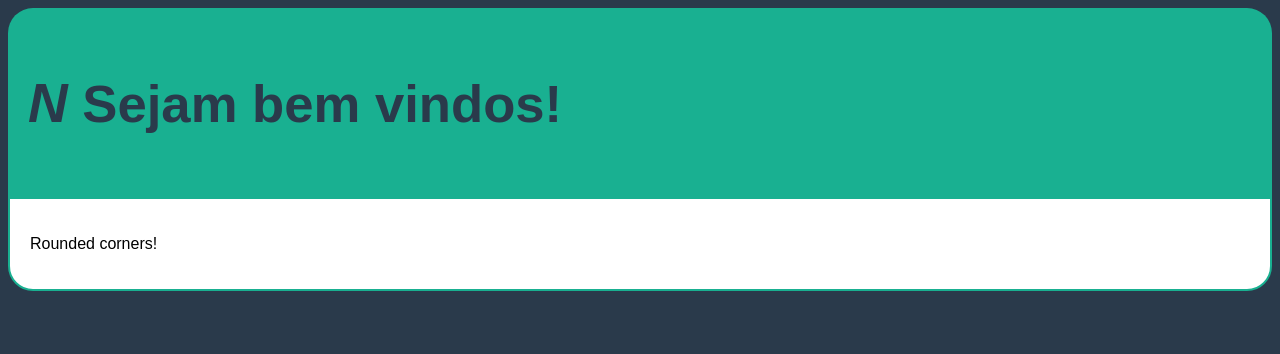
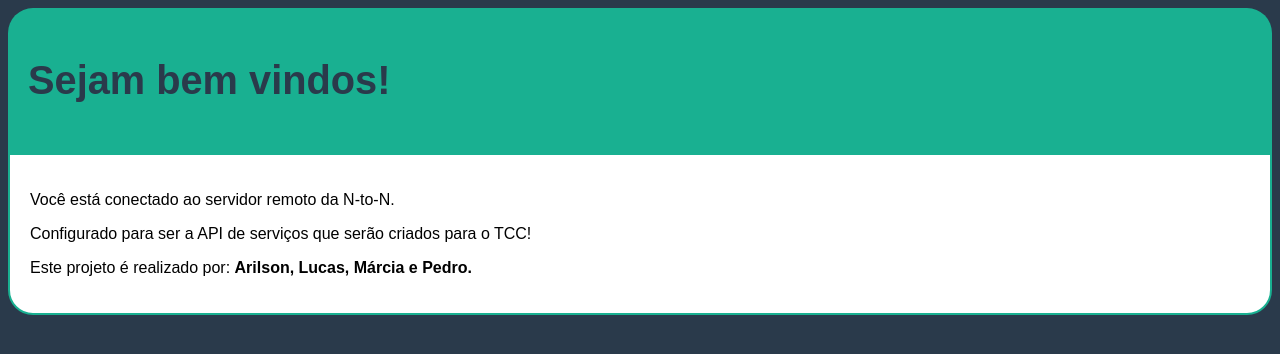
Before and after one commit to lhocihara/n-server, a Flask app: page /hi in a window 1280 px wide. Shown: the top 354 px of the page. Run offline with Flask 2, Linux system fonts and the light colour scheme; parts of the project's set-up code (start-up, migrations or seed data) failed here and were passed over.

Commit message:
carregando o TCC - alterando estrutura do endpoint /hi - adicionando main.html

```diff
--- a/templates/main.html
+++ b/templates/main.html
@@ -18,7 +18,8 @@
           margin: auto;
           width: calc(100% - 40px);
           height: auto;
-          font-size: 45px;
+          font-size: 34px;
+          font-size-adjust: none;
           color: #2A3A4B;
         }
 
@@ -36,8 +37,14 @@
 <body>
 
 
-    <div id="rcorners1"><h3><b style="font-size:55px"><i>N</i></b> Sejam bem vindos!</h3></div>
-    <div id="rcorners2"><p>Rounded corners!</p></div>
+    <div id="rcorners1">
+        <h3>Sejam bem vindos!</h3>
+    </div>
+    <div id="rcorners2">
+        <p>Você está conectado ao servidor remoto da N-to-N.</p>
+        <p>Configurado para ser a API de serviços que serão criados para o TCC!</p>
+        <p>Este projeto é realizado por: <b>Arilson, Lucas, Márcia e Pedro.</b></p>
+    </div>
 
     <!-- <img src=".../templates/logo_v4.png" alt="logo da N"  width="42" height="*"> -->
 </body>
```
